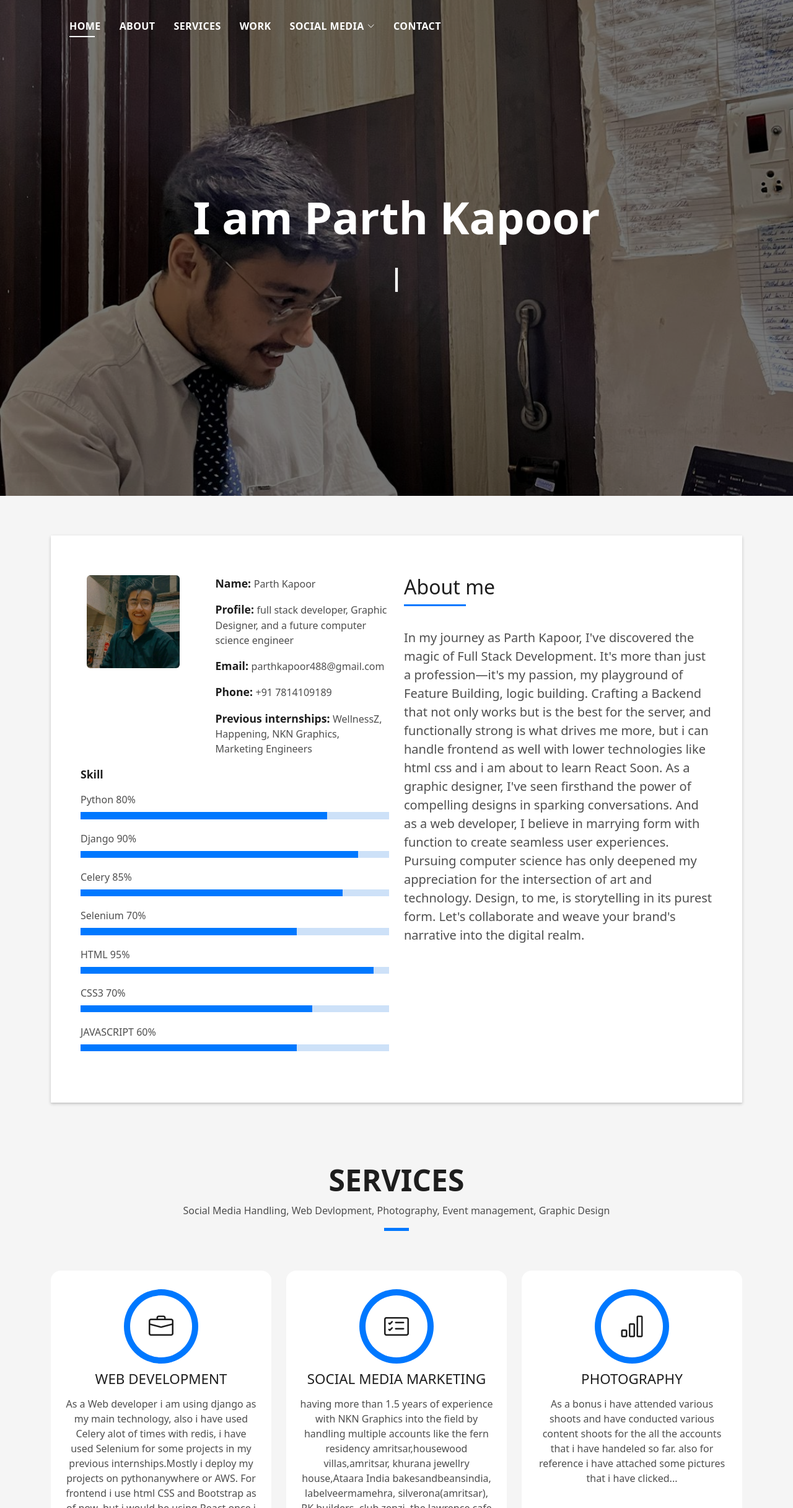
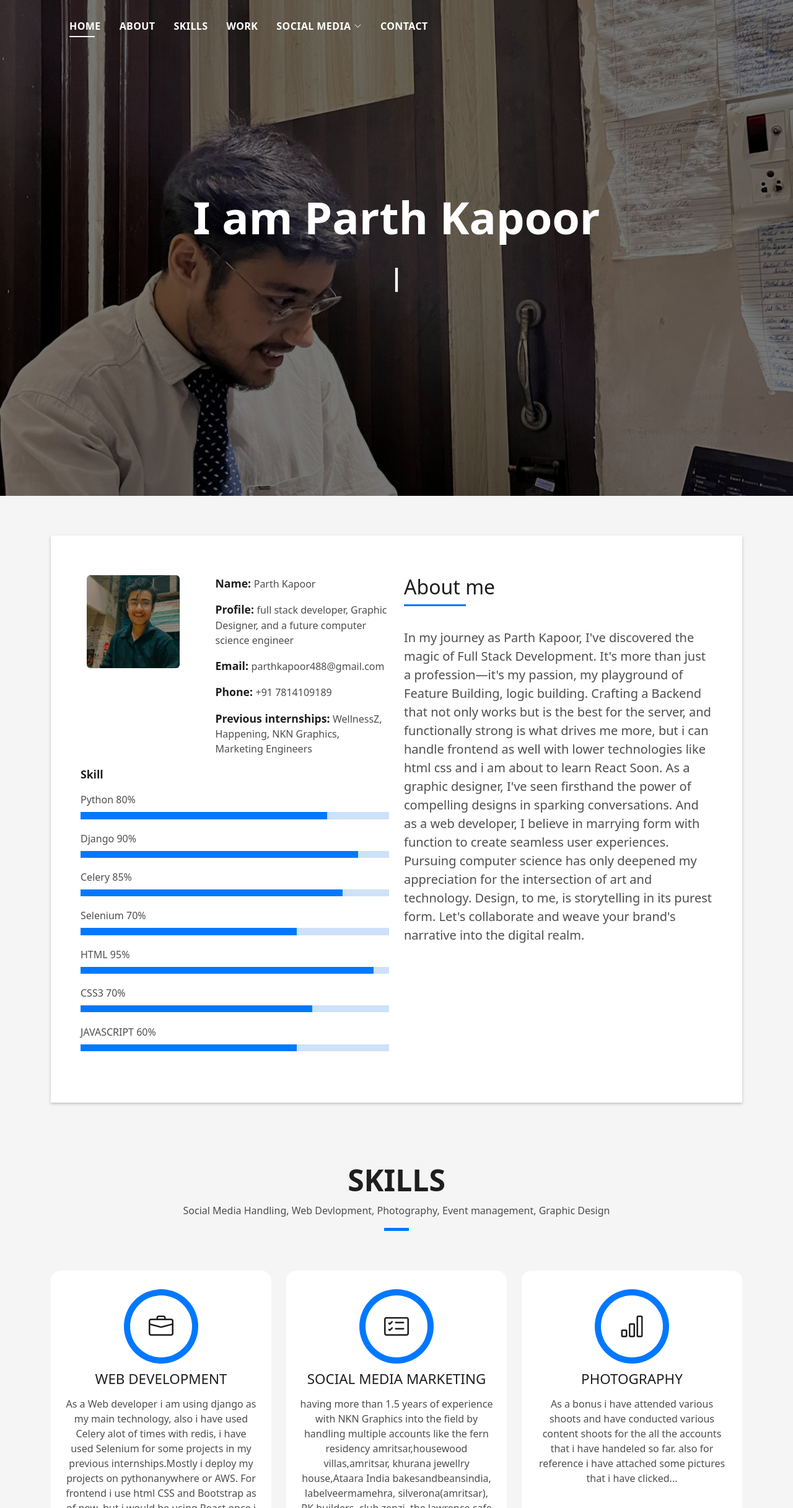
Before and after one commit to Nerdparth/my-portfolio, a plain HTML site: page index.html in a window 1280 px wide. Shown: the top 2433 px of the page at 62% size. Drawn offline with Linux system fonts and the light colour scheme.

Commit message:
updated my portfolio

```diff
--- a/index.html
+++ b/index.html
@@ -37,7 +37,7 @@
         <ul>
           <li><a class="nav-link scrollto active" href="#hero">Home</a></li>
           <li><a class="nav-link scrollto" href="#about">About</a></li>
-          <li><a class="nav-link scrollto" href="#services">Services</a></li>
+          <li><a class="nav-link scrollto" href="#services">Skills</a></li>
           <li><a class="nav-link scrollto " href="#work">Work</a></li>
 
           <li class="dropdown"><a href=""><span>Social Media </span> <i class="bi bi-chevron-down"></i></a>
@@ -58,7 +58,7 @@
   </header><!-- End Header -->
 
   <!-- ======= Hero Section ======= -->
-  <div id="hero" class="hero route bg-image" style="background-image: url(assets/img/WhatsApp\ Image\ 2024-02-15\ at\ 20.38.27_59b2fcdd.jpg)">
+  <div id="hero" class="hero route bg-image" style="background-image: url(assets/img/bg.jpg)">
     <div class="overlay-itro"></div>
     <div class="hero-content display-table">
       <div class="table-cell">
@@ -159,7 +159,7 @@
           <div class="col-sm-12">
             <div class="title-box text-center">
               <h3 class="title-a">
-                Services
+                Skills
               </h3>
               <p class="subtitle-a">
                 Social Media Handling, Web Devlopment, Photography, Event management, Graphic Design
@@ -421,7 +421,7 @@
           </div>
           <div class="col-md-4">
             <div class="work-box">
-              <a href="#">
+              <a href="https://github.com/Nerdparth/email-service">
                 <div class="work-img">
                   <img src="assets/img/email.png" alt="" class="img-fluid">
                 </div>
@@ -436,7 +436,7 @@
                   </div>
                   <div class="col-sm-4">
                     <div class="w-like">
-                      <a href="#"> <span class="bi bi-plus-circle"></span></a>
+                      <a href="https://github.com/Nerdparth/email-service"> <span class="bi bi-plus-circle"></span></a>
                     </div>
                   </div>
                 </div>
```
Also changed, not shown: assets/img/bg.jpg (renamed from assets/img/WhatsApp Image 2024-02-15 at 20.38.27_59b2fcdd.jpg), assets/img/parth.jpg (deleted).
